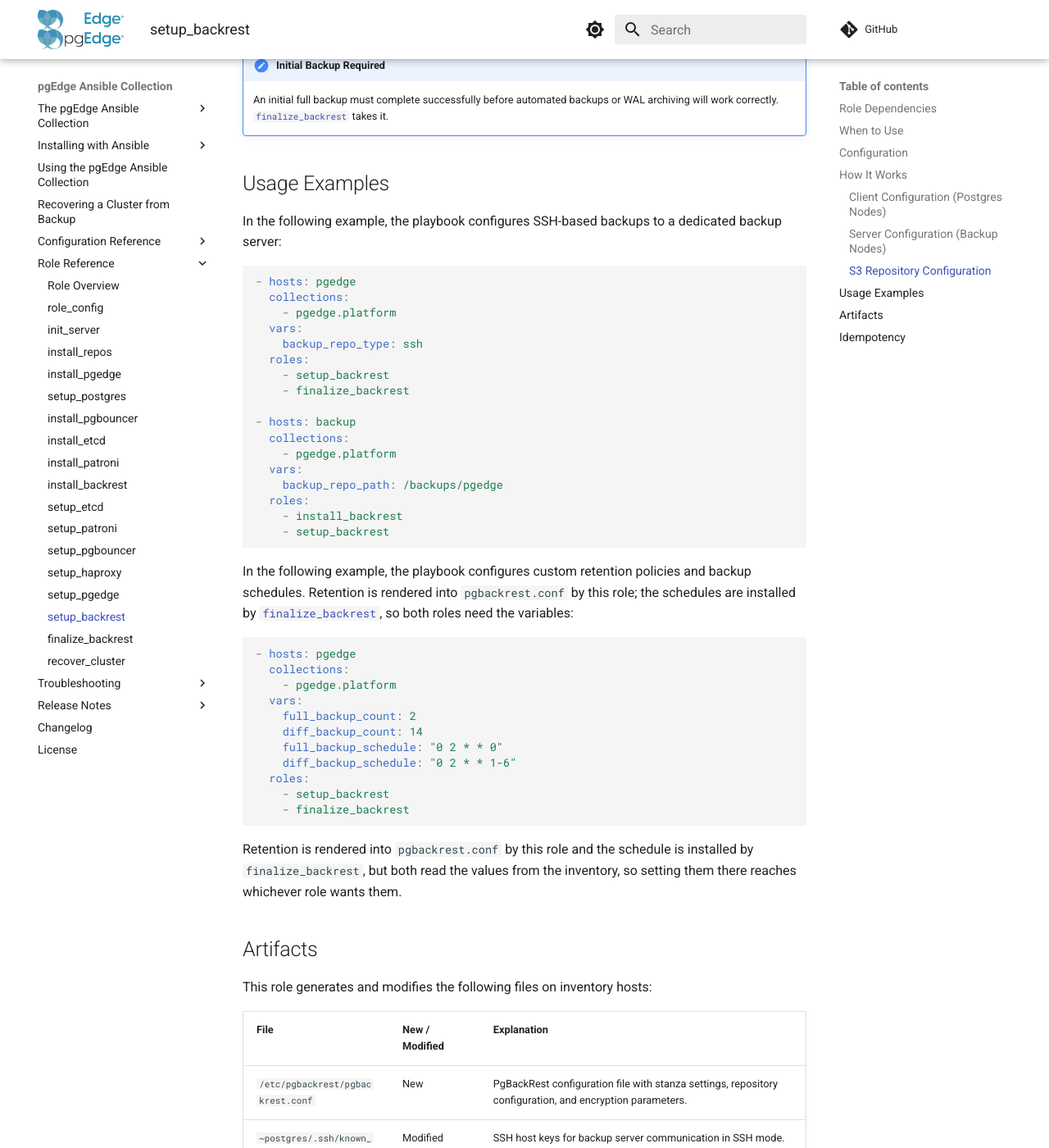
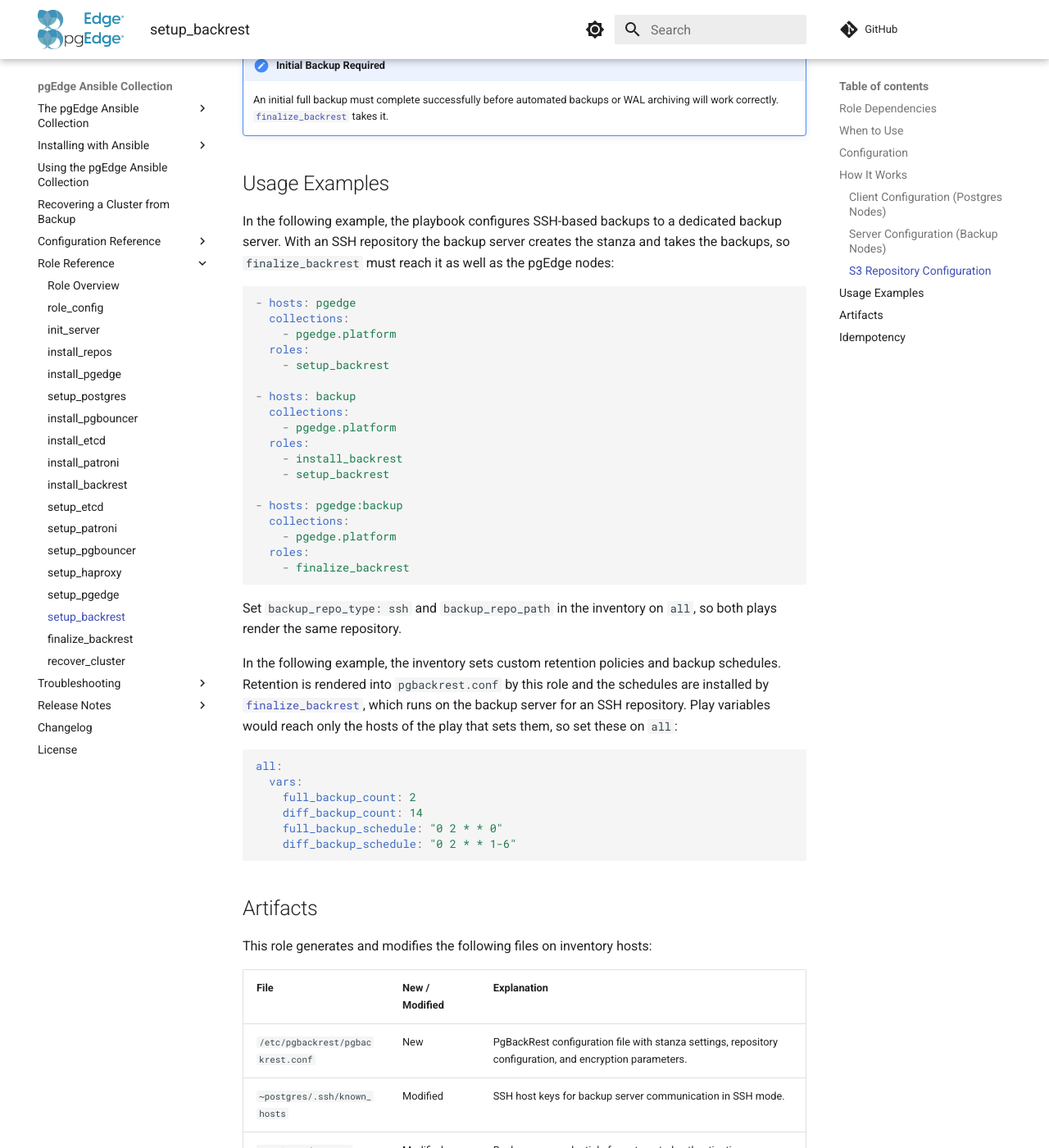
Before and after one commit to pgEdge/pgedge-ansible, an MkDocs documentation site: the page built from docs/roles/setup_backrest.md, in a window 1280 px wide and 1400 px high, scrolled down 3545 px. Shown: the whole window at 82% size. Built offline with MkDocs 1.6.1 and Material for MkDocs 9.7.7, drawn with Linux system fonts in a browser that asks for light colours; comment, search, counter and statistics services are not loaded.

Commit message:
Bring the backup role examples in line with finalize_backrest
install_backrest still showed setup_backrest after setup_postgres and no
finalize_backrest. setup_backrest's SSH example finalized only the pgEdge
nodes, so the backup server that owns an SSH repository got no stanza,
backup or cron, and its schedule example set play vars the backup server
never sees; they now go on all. The release notes no longer claim a
progressing restore is never cut off, since recovery_max_hours stops it.

Co-Authored-By: Claude Opus 5.5 (1M context) <noreply@anthropic.com>

````diff
--- a/docs/roles/setup_backrest.md
+++ b/docs/roles/setup_backrest.md
@@ -153,50 +153,48 @@ pgedge:
 ## Usage Examples
 
 In the following example, the playbook configures SSH-based backups to a
-dedicated backup server:
+dedicated backup server. With an SSH repository the backup server creates the
+stanza and takes the backups, so `finalize_backrest` must reach it as well as
+the pgEdge nodes:
 
 ```yaml
 - hosts: pgedge
   collections:
     - pgedge.platform
-  vars:
-    backup_repo_type: ssh
   roles:
     - setup_backrest
-    - finalize_backrest
 
 - hosts: backup
   collections:
     - pgedge.platform
-  vars:
-    backup_repo_path: /backups/pgedge
   roles:
     - install_backrest
     - setup_backrest
+
+- hosts: pgedge:backup
+  collections:
+    - pgedge.platform
+  roles:
+    - finalize_backrest
 ```
 
-In the following example, the playbook configures custom retention policies
-and backup schedules. Retention is rendered into `pgbackrest.conf` by this role;
-the schedules are installed by [`finalize_backrest`](finalize_backrest.md), so both roles
-need the variables:
+Set `backup_repo_type: ssh` and `backup_repo_path` in the inventory on `all`,
+so both plays render the same repository.
+
+In the following example, the inventory sets custom retention policies and
+backup schedules. Retention is rendered into `pgbackrest.conf` by this role and
+the schedules are installed by [`finalize_backrest`](finalize_backrest.md),
+which runs on the backup server for an SSH repository. Play variables would
+reach only the hosts of the play that sets them, so set these on `all`:
 
 ```yaml
-- hosts: pgedge
-  collections:
-    - pgedge.platform
+all:
   vars:
     full_backup_count: 2
     diff_backup_count: 14
     full_backup_schedule: "0 2 * * 0"
     diff_backup_schedule: "0 2 * * 1-6"
-  roles:
-    - setup_backrest
-    - finalize_backrest
 ```
-
-Retention is rendered into `pgbackrest.conf` by this role and the schedule is
-installed by `finalize_backrest`, but both read the values from the inventory,
-so setting them there reaches whichever role wants them.
 
 ## Artifacts
 
````
Also changed, not shown: docs/release_notes/unreleased.md (+3 -2 lines), docs/roles/install_backrest.md (+21 -2 lines).
